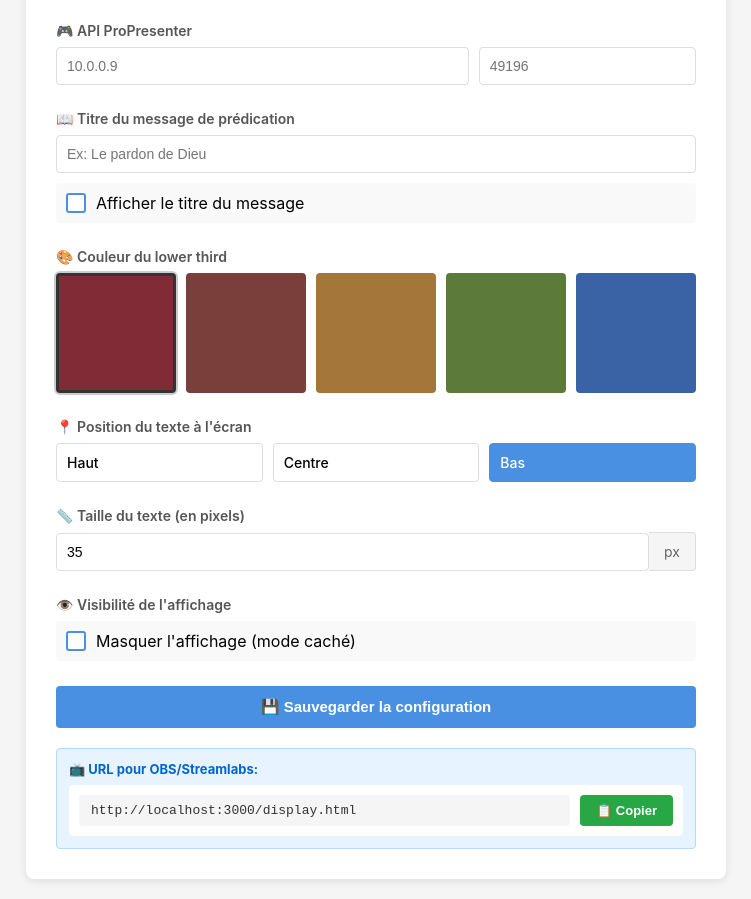
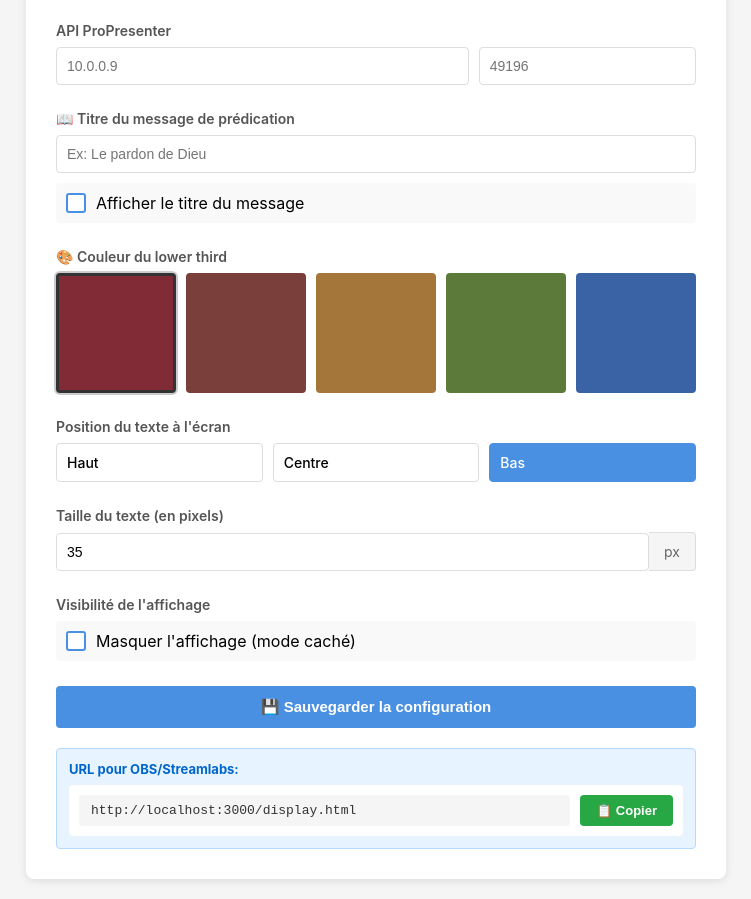
Before and after one commit to IsmaelPanier/AEF, a website: page AEF_subtitles_v2/config.html in a window 1280 px wide. Shown: the part 126-1025 px from the top of the page, without its empty margins (264-1015 px from the left). Drawn offline with Linux system fonts and the light colour scheme; no server answers.

```diff
--- a/AEF_subtitles_v2/config.html
+++ b/AEF_subtitles_v2/config.html
@@ -284,7 +284,7 @@
 
         <!-- API ProPresenter -->
         <div class="section">
-            <label>🎮 API ProPresenter</label>
+            <label> API ProPresenter</label>
             <div class="input-group">
                 <input type="text" id="propresenter_ip" placeholder="10.0.0.9" style="flex: 2;">
                 <input type="text" id="propresenter_port" placeholder="49196" style="flex: 1;">
@@ -315,7 +315,7 @@
 
         <!-- Position -->
         <div class="section">
-            <label>📍 Position du texte à l'écran</label>
+            <label> Position du texte à l'écran</label>
             <div class="button-group">
                 <div class="btn-option" data-position="haut" onclick="selectPosition('haut')">Haut</div>
                 <div class="btn-option" data-position="centre" onclick="selectPosition('centre')">Centre</div>
@@ -325,7 +325,7 @@
 
         <!-- Taille personnalisée -->
         <div class="section">
-            <label>📏 Taille du texte (en pixels)</label>
+            <label> Taille du texte (en pixels)</label>
             <div class="input-suffix">
                 <input type="number" id="taille_text" min="10" max="200" value="35" oninput="previewTaille()">
                 <span>px</span>
@@ -334,7 +334,7 @@
 
         <!-- Masquer affichage avec action immédiate -->
         <div class="section">
-            <label>👁️ Visibilité de l'affichage</label>
+            <label> Visibilité de l'affichage</label>
             <div class="checkbox-field" onclick="toggleHiddenImmediate()">
                 <div class="checkbox-custom" id="checkboxHidden"></div>
                 <span>Masquer l'affichage (mode caché)</span>
@@ -347,7 +347,7 @@
 
         <!-- Info avec bouton copier -->
         <div class="info">
-            <strong>📺 URL pour OBS/Streamlabs:</strong>
+            <strong> URL pour OBS/Streamlabs:</strong>
             <div class="url-display">
                 <code id="obsUrl">http://localhost:3000/display.html</code>
                 <button class="copy-button" onclick="copyOBSUrl()">📋 Copier</button>
--- a/AEF_subtitles_v2/config.json
+++ b/AEF_subtitles_v2/config.json
@@ -1,9 +1,9 @@
 {
   "couleur": "#A5763A",
   "position": "bas",
-  "taille": "50",
+  "taille": "35",
   "titre_message": "",
   "titre_active": false,
   "is_hidden": false,
-  "propresenter_api": "http://192.168.1.22:49196"
+  "propresenter_api": "http://172.20.10.3:51586"
 }
--- a/AEF_subtitles_v2/server.js
+++ b/AEF_subtitles_v2/server.js
@@ -218,6 +218,6 @@ server.listen(PORT, '0.0.0.0', () => {
         }
     }
     console.log('');
-    console.log('⏳ Attente connexion ProPresenter...');
+    console.log(' Attente connexion ProPresenter...');
     console.log('========================================');
 });
```
Also changed, not shown: AEF_subtitles_v2/display.html (+0 -2 lines), 1 other file.
